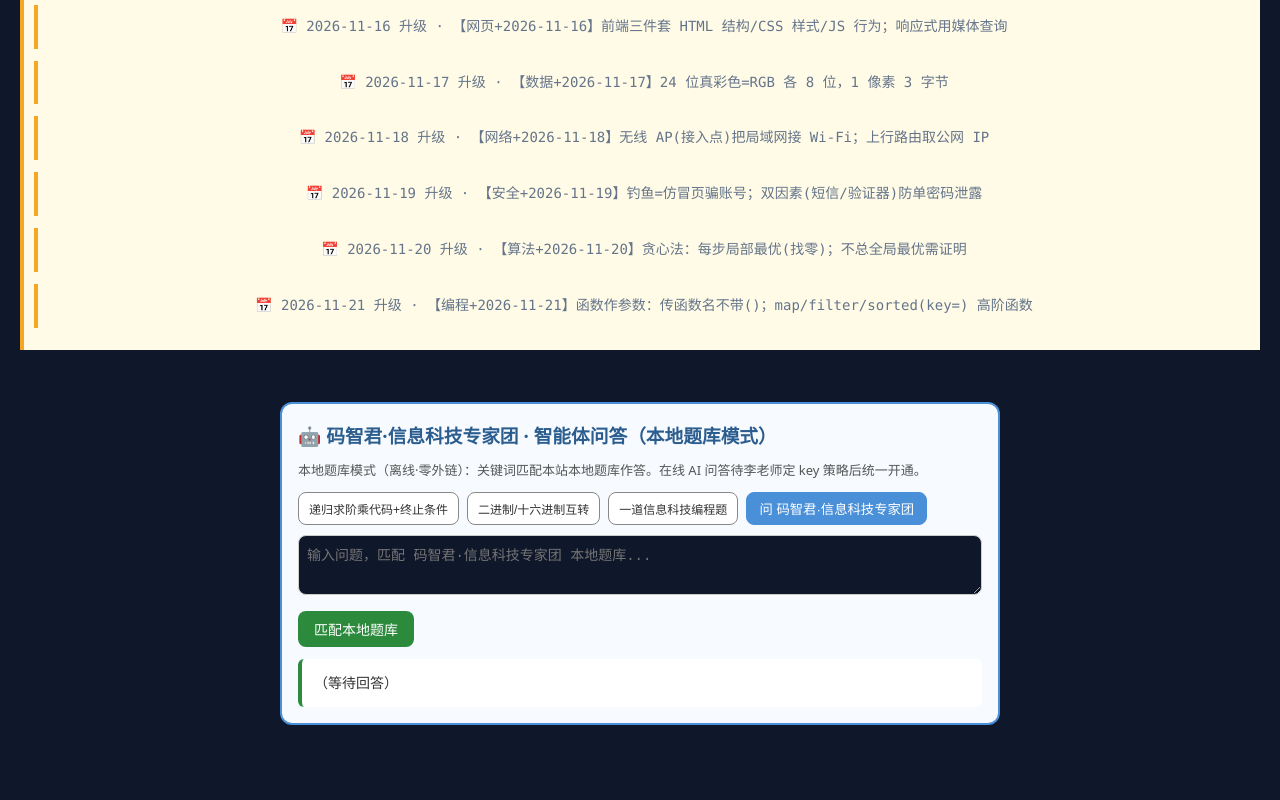
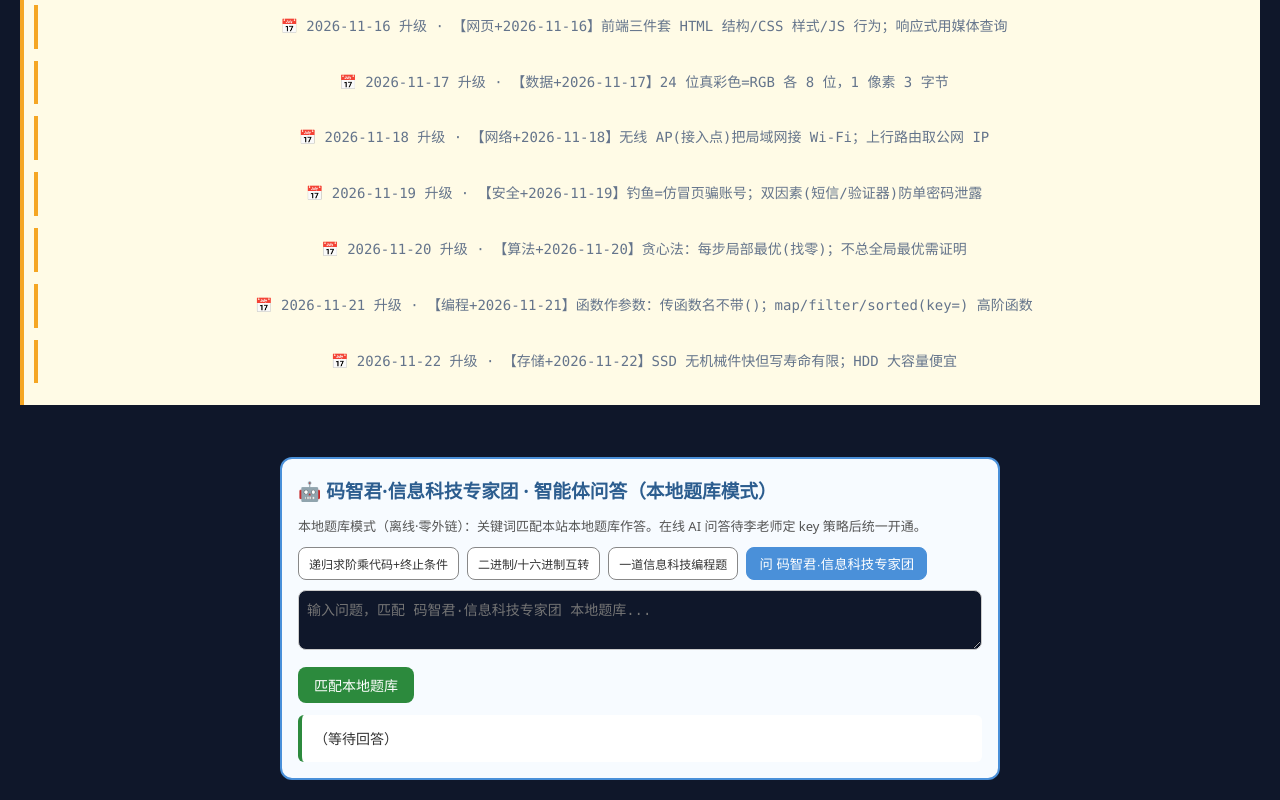
Before and after one commit to dapengzhanchi141345/li-yanming-it, a plain HTML site: page index.html in a window 1280 px wide. Shown: the part 2321-3121 px from the top of the page. Before the commit the page ends 3066 px from the top, so only its background shows below. Drawn offline with Linux system fonts and the light colour scheme.

Commit message:
it 12独立站升级 2026-11-22

```diff
--- a/index.html
+++ b/index.html
@@ -184,6 +184,8 @@ footer{text-align:center;padding:20px;color:#64748b;font-size:13px;margin-top:30
 <div style="background:#fffbe6;border-left:4px solid #f5a623;padding:10px;margin:12px 0;font-size:14px">📅 2026-11-20 升级 · 【算法+2026-11-20】贪心法：每步局部最优(找零)；不总全局最优需证明</div>
 
 <div style="background:#fffbe6;border-left:4px solid #f5a623;padding:10px;margin:12px 0;font-size:14px">📅 2026-11-21 升级 · 【编程+2026-11-21】函数作参数：传函数名不带()；map/filter/sorted(key=) 高阶函数</div>
+
+<div style="background:#fffbe6;border-left:4px solid #f5a623;padding:10px;margin:12px 0;font-size:14px">📅 2026-11-22 升级 · 【存储+2026-11-22】SSD 无机械件快但写寿命有限；HDD 大容量便宜</div>
 </footer>
 
 <script>
```
